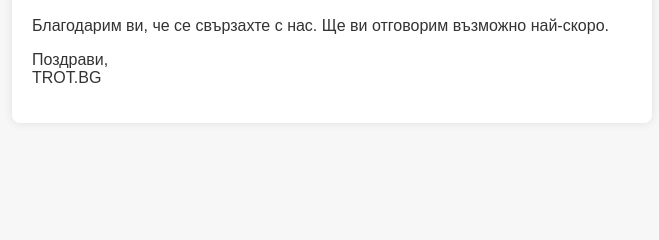
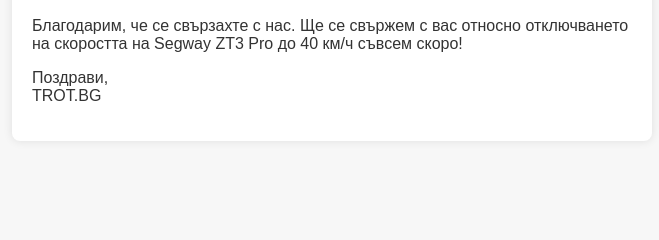
Before and after one commit to IliaDimchev/zt3, a Flask app: template templates/email_confirmation.html in a window 1280 px wide. Shown: the part 155-395 px from the top of the page, without its empty margins (308-967 px from the left). Run offline with Flask 3, Linux system fonts and the light colour scheme; the template is opened without the code that fills it, so the values that code supplies are empty.

Commit message:
email_confirmation.html improved

```diff
--- a/templates/email_confirmation.html
+++ b/templates/email_confirmation.html
@@ -27,7 +27,7 @@
     <div class="email-container">
         <img src="cid:logo" class="logo" alt="TROT Logo">
         <p>Здравейте, {{ name }}!</p>
-        <p>Благодарим ви, че се свързахте с нас. Ще ви отговорим възможно най-скоро.</p>
+        <p>Благодарим, че се свързахте с нас. Ще се свържем с вас относно отключването на скоростта на Segway ZT3 Pro до 40 км/ч съвсем скоро!</p>
         <p>Поздрави,<br>TROT.BG</p>
         <img src="https://trot.bg/static/pixel.png" width="1" height="1" style="display:none">
     </div>
```
